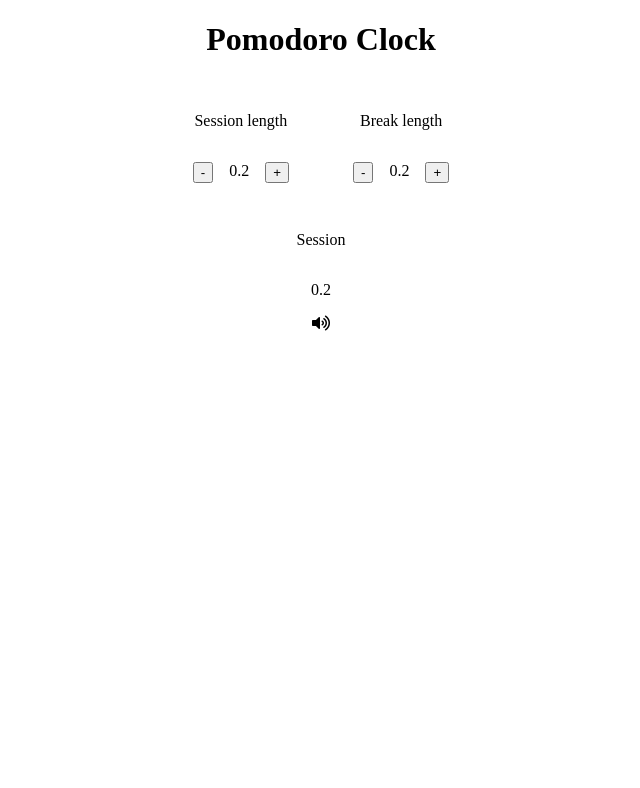
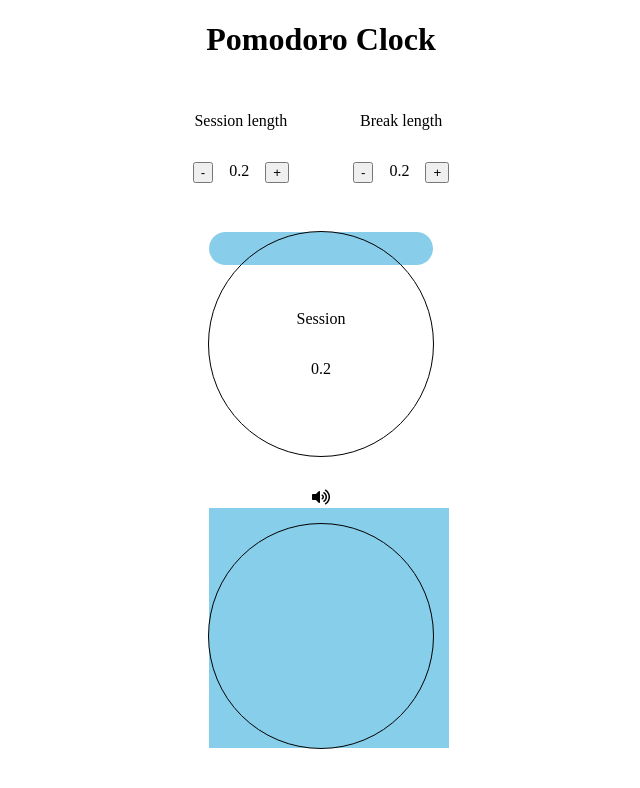
Before and after one commit to baisho/fcc-pomodoro-clock, a plain HTML site: page index.html in a window 1280 px wide. Shown: the whole page, without its empty margins (319-959 px from the left). Drawn offline with Linux system fonts and the light colour scheme.

Commit message:
Sound is perfect, working on filling backgroundcolor.

```diff
--- a/index.html
+++ b/index.html
@@ -32,25 +32,34 @@
                 </div>
             </div>
         </div>
-        <div class="feedback flex flex--column flex--center">
+
+        <div id="feedbackBlock" class="feedback flex flex--column flex--center">
+
             <div id="sectionTitle" class="feedback__item">
                 Section
             </div>
             <div id="sectionValue" class="feedback__item">
                 Value
             </div>
+
         </div>
+
         <div class="audio flex flex--center">
             <audio id="5sec">
                 <source src="pomodoro-js/5sec.mp3" type="audio/mpeg"> Your browser does not support the audio element.
             </audio>
-            <!-- <i class="fas fa-volume-off"></i>
-            <div class="audio__toggle"></div> -->
             <div id="volumeSymbol" class="audio audio__volumeSymbol">
                 <i id="volumeUp" class="fas fa-volume-up"></i>
                 <i id="volumeOff" class="fas fa-volume-off hidden"></i>
             </div>
         </div>
+
+        <div class="ezek">
+            <div id="ez"><div id="az"></div></div>
+
+
+        </div>
+
     </div>
     <script src="pomodoro-js/script.js"></script>
 </body>
--- a/pomodoro-css/style.css
+++ b/pomodoro-css/style.css
@@ -1,12 +1,12 @@
 body {
-    width: 100vw;
-    height: 100vh;
+    max-width: 100%;
     margin: 0rem;
+    box-sizing: border-box;
 }
 
 .flex {
     display: flex;
-    flex-flow: row nowrap;
+    flex-flow: row wrap;
 }
 
 .flex--column {
@@ -16,6 +16,12 @@ body {
 .flex--center {
     justify-content: center;
     align-items: center;
+}
+
+.flex--end {
+    align-items: flex-end;
+    align-content: flex-end;
+    justify-content: flex-end;
 }
 
 .text--center {
@@ -30,18 +36,67 @@ body {
     margin: 1rem;
 }
 
+
+
+.feedback {
+    background-color: transparent;
+    border: 1px black solid;
+    border-radius: 100rem;
+    max-width: 14rem;
+    height: 14rem;
+    margin: 1rem auto;
+    position: relative;
+}
+
+.feedback::after {
+    content: "";
+    opacity: 0.99;
+    background-color: skyblue;
+    border-radius: 100rem;
+    margin: 0rem;
+    top: 0;
+    left: 0;
+    bottom: 0;
+    right: 0;
+    position: absolute;
+    /*height: 100%;*/
+    width: 100%;
+    z-index: -1;
+}
+
 .feedback__item {
     margin: 1rem;
+    z-index: 2;
 }
 
-.audio__toggle {
-    height: 0.5rem;
-    width: 2rem;
-    background-color: blue;
-    border: 1px black solid;
-    border-radius: 0.5rem;
+.audio {
+    margin-top: 1rem;
 }
 
 .hidden {
     display: none;
 }
+
+#ez {
+    background-color: transparent;
+    border: 1px black solid;
+    border-radius: 100rem;
+    width: 14rem;
+    height: 14rem;
+    margin: 1rem auto;
+    position: relative;
+}
+
+#az {
+    background-color: skyblue;
+    /*border-radius: 100rem;*/
+    margin: 0rem;
+    top: 1000;
+    left: 800;
+    bottom: 0;
+    right: 100;
+    position: absolute;
+    height: 15rem;
+    width: 15rem;
+    z-index: -1;
+}
--- a/pomodoro-js/script.js
+++ b/pomodoro-js/script.js
@@ -13,6 +13,7 @@ var currentTime2Val = 0;
 var endTimeVal = 0;
 var rememberTimeLeftVal = 0;
 var volumeUp = true;
+var audio5sec = document.getElementById("5sec");
 
 
 // Adding 1 to session time
@@ -225,8 +226,7 @@ function showTime() {
         sessionOrBreak();
         currentTime1();
         endTime();
-        var audio5sec = document.getElementById('5sec');
-        if (!audio5sec.paused || audio5sec.currentTime) {
+        if (audio5sec.paused && audio5sec.currentTime > 0) {
             play5sec();
         }
         // Update the countdown every 0.1 second by setInterval
@@ -237,8 +237,7 @@ function showTime() {
         sessionOrBreak();
         currentTime2();
         rememberTimeLeft();
-        var audio5sec = document.getElementById('5sec');
-        if (!audio5sec.paused || audio5sec.currentTime) {
+        if (!audio5sec.paused) {
             pause5sec();
         }
         // Stop the countdown
@@ -288,6 +287,8 @@ function countDown() {
         }
         clickCounter = 0;
         showTime();
+        pause5sec();
+        audio5sec.currentTime = 0;
         return;
     }
 
@@ -317,27 +318,80 @@ function stopIt() {
 
 // Function to play 5sec.mp3 audio file
 function play5sec() {
-    document.getElementById("5sec").play();
+    audio5sec.play();
 }
 
 // Function to pause 5sec.mp3 audio file
 function pause5sec() {
-    document.getElementById("5sec").pause();
+    audio5sec.pause();
 }
 
+
+// If volumeSymbol is clicked toggleSoundOnAndOff function is called
 document.getElementById("volumeSymbol").addEventListener("click", toggleSoundOnAndOff);
 
+// Function to change the symbol and the mute of sound
 function toggleSoundOnAndOff() {
 
     if (volumeUp) {
         document.getElementById("volumeUp").classList.add("hidden");
         document.getElementById("volumeOff").classList.remove("hidden");
-        document.getElementById("5sec").muted = true;
+        audio5sec.muted = true;
         volumeUp = false;
     } else if (!volumeUp) {
         document.getElementById("volumeUp").classList.remove("hidden");
         document.getElementById("volumeOff").classList.add("hidden");
-        document.getElementById("5sec").muted = false;
+        audio5sec.muted = false;
         volumeUp = true;
     }
 }
+
+// Snippet for modifying ::after elements in CSS
+/*(function(){a={_b:0,c:function(){this._b++;return this.b;}};HTMLElement.prototype.pseudoStyle=function(d,e,f){var g="pseudoStyles";var h=document.head||document.getElementsByTagName('head')[0];var i=document.getElementById(g)||document.createElement('style');i.id=g;var j="pseudoStyle"+a.c();this.className+=" "+j;i.innerHTML+=" ."+j+":"+d+"{"+e+":"+f+"}";h.appendChild(i);return this;};})();*/
+
+var UID = {
+    _current: 0,
+    getNew: function () {
+        this._current++;
+        return this._current;
+    }
+};
+
+HTMLElement.prototype.pseudoStyle = function (element, prop, value) {
+    var _this = this;
+    var _sheetId = "pseudoStyles";
+    var _head = document.head || document.getElementsByTagName('head')[0];
+    var _sheet = document.getElementById(_sheetId) || document.createElement('style');
+    _sheet.id = _sheetId;
+    var className = "pseudoStyle" + UID.getNew();
+
+    _this.className += " " + className;
+
+    _sheet.innerHTML += " ." + className + "::" + element + "{" + prop + ":" + value + "%}";
+    _head.appendChild(_sheet);
+
+    return this;
+};
+
+var div = document.getElementById("feedbackBlock");
+div.pseudoStyle("after","height",50);
+
+
+// Function move
+function move() {
+    var height = 0;
+    var div = document.getElementById("feedbackBlock");
+    div.pseudoStyle("after","height",height);
+    var id = setInterval(frame, 300);
+    function frame() {
+        var div = document.getElementById("feedbackBlock");
+        div.pseudoStyle("after","height",height);
+        if (height == 100) {
+            clearInterval(id);
+        } else {
+            height++;
+        }
+    }
+}
+
+move();
```
